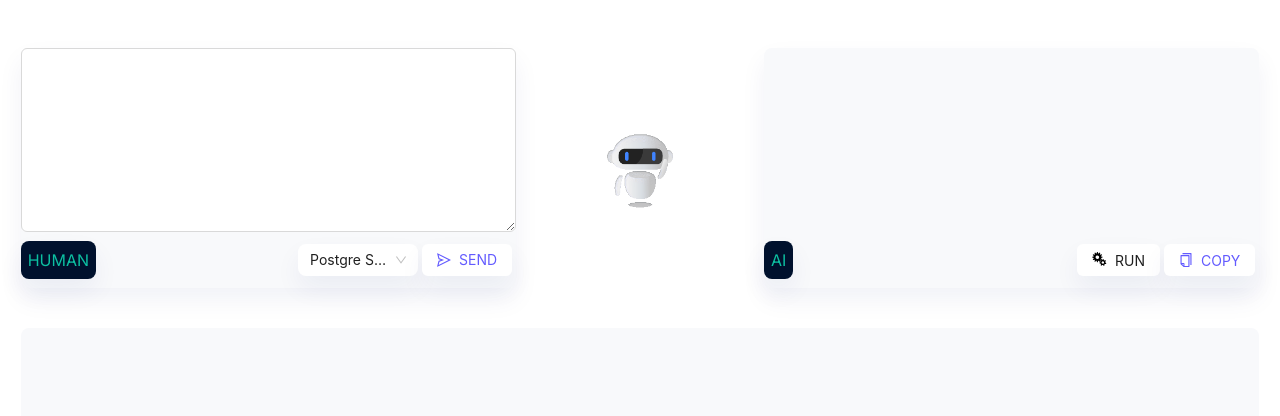
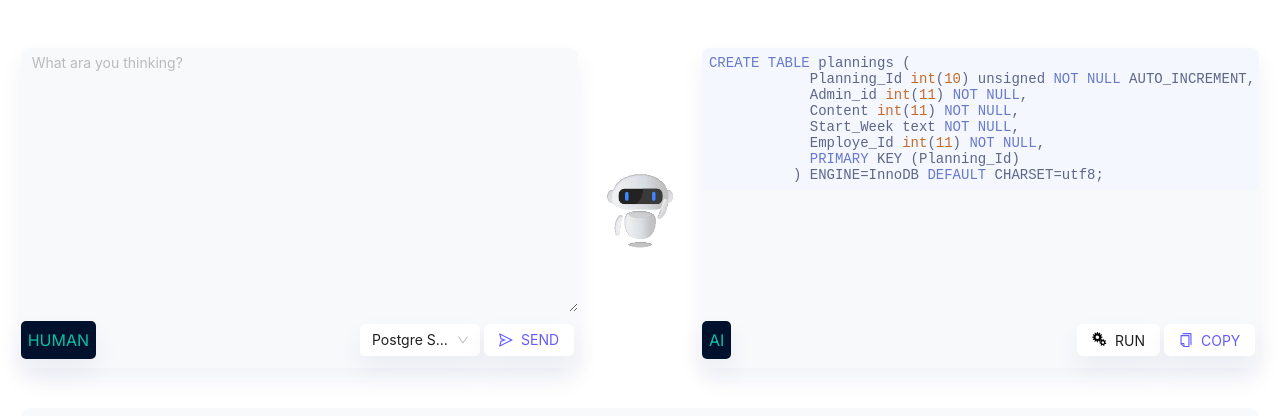
Before and after one commit to Yvesmorel/querymaster, a Next.js app: page /components/AiGenerator in a window 1280 px wide. Shown: the top 416 px of the page. Built offline with nearby package versions, Linux system fonts and the light colour scheme.

Commit message:
first commit

```diff
--- a/app/globals.css
+++ b/app/globals.css
@@ -25,3 +25,7 @@ body {
     )
     rgb(var(--background-start-rgb));
 } */
+
+.ant-select-item-option-selected{
+  background-color: #635BFF;
+}
--- a/app/layout.js
+++ b/app/layout.js
@@ -2,16 +2,25 @@ import './globals.css'
 import { Inter } from 'next/font/google'
 import AppContextProvider from './AppContextProvider'
 const inter = Inter({ subsets: ['latin'] })
-
+import { ConfigProvider } from 'antd'
 
 export default function RootLayout({ children }) {
   return (
 
-      <div className={inter.className}>
-        <AppContextProvider>
+    <div className={inter.className}>
+      <AppContextProvider>
+        <ConfigProvider
+          theme={{
+            token: {
+              // // Seed Token
+              colorPrimary: '#635BFF',
+            },
+          }}
+        >
           {children}
-        </AppContextProvider>
-      </div>
+        </ConfigProvider>
+      </AppContextProvider>
+    </div>
 
   )
 }
--- a/package.json
+++ b/package.json
@@ -18,6 +18,7 @@
     "next": "13.5.4",
     "react": "^18",
     "react-dom": "^18",
+    "react-syntax-highlighter": "^15.5.0",
     "sass": "^1.69.2"
   },
   "devDependencies": {
--- a/pages/components/AiGenerator/components/TextToSql.js
+++ b/pages/components/AiGenerator/components/TextToSql.js
@@ -4,27 +4,62 @@ import Image from 'next/image';
 import { Input, Select, Button } from 'antd';
 import { Databases } from '../Tables';
 import { FontAwesomeIcon } from '@fortawesome/react-fontawesome';
-import { SendOutlined,CopyOutlined } from '@ant-design/icons'
+import { SendOutlined, CopyOutlined } from '@ant-design/icons'
 import run from '../icons/run.svg';
 import copy from '../icons/copy.svg';
+import SyntaxHighlighter from 'react-syntax-highlighter';
+import { dark as codeStyle } from 'react-syntax-highlighter/dist/cjs/styles/prism';
+
+import { } from 'react-syntax-highlighter/dist/cjs/styles/hljs';
+
+// import paraisoLight from 'react-syntax-highlighter/dist/cjs/styles/hljs/paraiso-light';
+// import monoBlue from 'react-syntax-highlighter/dist/cjs/styles/hljs/mono-blue';
+// import a11yLight from 'react-syntax-highlighter/dist/cjs/styles/hljs/a11y-light';
+// import anOldHope from 'react-syntax-highlighter/dist/cjs/styles/hljs/an-old-hope';
+// import atelierCaveLight from 'react-syntax-highlighter/dist/cjs/styles/hljs/atelier-cave-light';
+import atelierSulphurpoolLight from 'react-syntax-highlighter/dist/cjs/styles/hljs/atelier-sulphurpool-light';
+// import atelierForestLight from 'react-syntax-highlighter/dist/cjs/styles/hljs/atelier-forest-light';
+
+
 const { TextArea } = Input;
 const TextToSql = () => {
+    function SQLCodeComponent() {
+        const sqlCode = `CREATE TABLE plannings (
+            Planning_Id int(10) unsigned NOT NULL AUTO_INCREMENT,
+            Admin_id int(11) NOT NULL,
+            Content int(11) NOT NULL,
+            Start_Week text NOT NULL,
+            Employe_Id int(11) NOT NULL,
+            PRIMARY KEY (Planning_Id)
+          ) ENGINE=InnoDB DEFAULT CHARSET=utf8;`;
+        return (
+            <SyntaxHighlighter style={atelierSulphurpoolLight} wrapLines language="sql" customStyle={{ margin: '0px', borderTopLeftRadius: '8px', borderTopRightRadius: '8px', fontSize: '14px', textAlign: 'justify'}}>
+                {sqlCode}
+            </SyntaxHighlighter>
+        );
+    }
+
+
     return (
+
         <div className='textToSql'>
             <div className='request'>
-                <TextArea rows={4} className='requestTop' />
+                <TextArea rows={4} className='requestTop' placeholder='What ara you thinking?' />
                 <div className='requestBottom'>
                     <div className="human">HUMAN</div>
                     <div className='requestBottomRight'>
-                        <Select options={Databases} bordered={false} defaultValue={Databases[0].label} className='databases' />
+
+                        <Select dropdownStyle={{ optionSelectedColor: '#635BFF' }} options={Databases} bordered={false} defaultValue={Databases[0].label} className='databases' />
                         <Button icon={<SendOutlined style={{ color: '#635BFF' }} />} className='send'>SEND</Button>
+
+
                     </div>
                 </div>
             </div>
             <Image width={80} src={AI} alt="" className='ai' />
             <div className="response">
                 <div className='responseTop'>
-
+                    {SQLCodeComponent()}
                 </div>
                 <div className='responseBottom'>
                     <div className='ai'>AI</div>
@@ -36,6 +71,7 @@ const TextToSql = () => {
             </div>
 
         </div>
+
     );
 };
 
--- a/pages/components/AiGenerator/styles/style.scss
+++ b/pages/components/AiGenerator/styles/style.scss
@@ -9,7 +9,7 @@
         display: flex;
         justify-content: center;
         align-items: center;
-        height: 40vh;
+        height: 50vh;
         width: 100%;
 
         .textToSql,
@@ -17,7 +17,7 @@
             display: flex;
             justify-content: space-between;
             align-items: center;
-            height: 30vh;
+            height: 40vh;
             width: 98%;
 
         }
@@ -27,14 +27,14 @@
             .request,
             .response {
                 box-shadow: 0px 12px 26px 0px rgba(16, 30, 115, 0.06);
-                width: 40%;
+                width: 45%;
                 height: 100%;
                 background-color: #F8F9FB;
                 border-radius: 8px;
                 display: flex;
                 flex-direction: column;
                 align-items: center;
-                justify-content: space-evenly;
+                justify-content: space-between;
             }
 
             .request,
@@ -44,6 +44,8 @@
                 .responseTop {
                     width: 100%;
                     flex: 1;
+                    border: none;
+                    background-color: transparent;
                 }
 
                 .requestBottom,
@@ -64,7 +66,10 @@
                         align-items: center;
                         height: 3vh;
                         padding: 7px;
-                        border-radius: 8px;
+                        border-radius: 5px;
+                    }
+                    .ia{
+                        width: 7vw;
                     }
                 }
 
@@ -80,13 +85,15 @@
                             border: none;
                             background: white;
                             box-shadow: 0px 12px 26px 0px rgba(16, 30, 115, 0.06);
-                            border-radius: 8px;
+                            border-radius: 5px;
                         }
+
 
                         .send {
                             border: none;
                             color: #635BFF;
                             box-shadow: 0px 12px 26px 0px rgba(16, 30, 115, 0.06);
+
                         }
                     }
                 }
@@ -125,7 +132,7 @@
         .runSql {
             background: #F8F9FB;
             border-radius: 8px;
-            height: 45vh;
+            height: 35vh;
             width: 98%;
             display: flex;
             justify-content: center;
```
Also changed, not shown: 1 other file (tests, documents, lock files or other folders).
